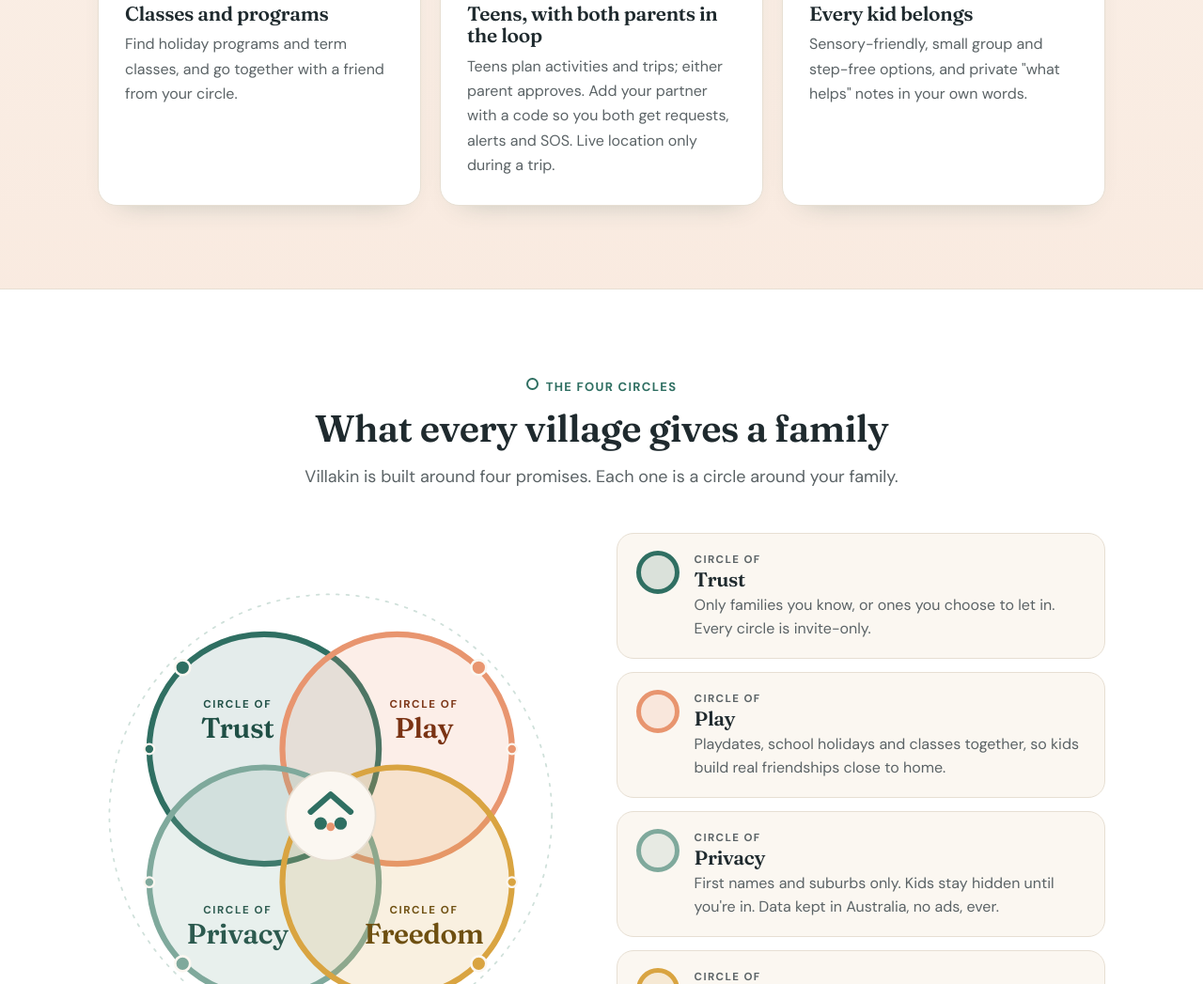
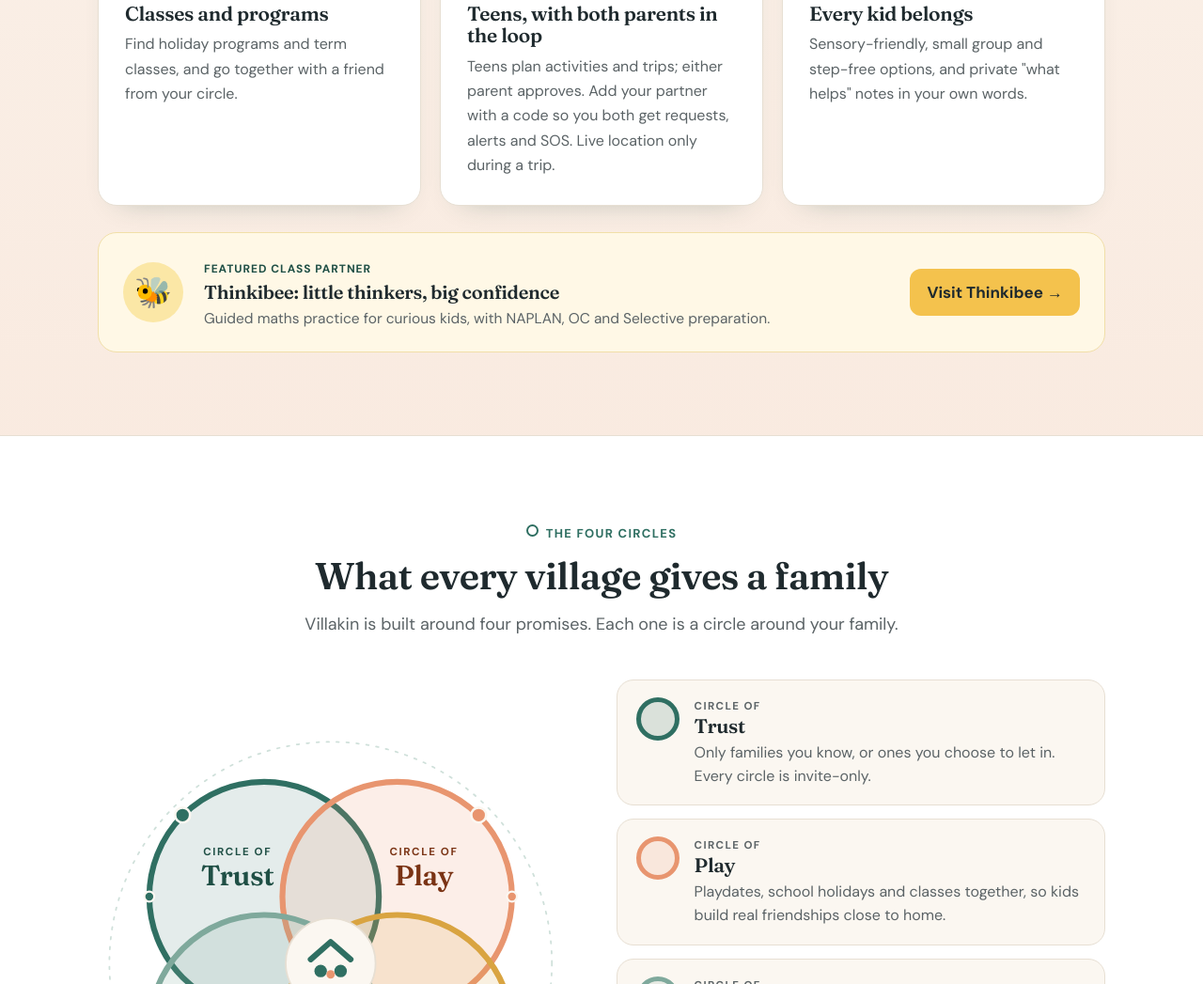
Before and after one commit to amitcode7483/villakin-site, a plain HTML site: page index.html in a window 1280 px wide. Shown: the part 4070-5117 px from the top of the page at 94% size. Drawn offline with Linux system fonts and the light colour scheme.

Commit message:
Home: featured class partner card (Thinkibee) under How it works
Co-Authored-By: Claude Opus 5.5 <noreply@anthropic.com>
Claude-Session: https://claude.ai/code/session_01TiA9gRVB4bsPZez1VtXsnH

```diff
--- a/index.html
+++ b/index.html
@@ -140,6 +140,14 @@
 
     /* Features */
     .grid3 { display: grid; grid-template-columns: repeat(3, minmax(0, 1fr)); gap: 20px; }
+    .partner { margin-top: 28px; display: flex; align-items: center; gap: 22px; flex-wrap: wrap; background: #FFF8E6; border: 1px solid #F1DFA8; border-radius: 20px; padding: 22px 26px; }
+    .partner .bee { width: 64px; height: 64px; flex: 0 0 64px; border-radius: 50%; background: #FBE7A6; display: grid; place-items: center; font-size: 32px; }
+    .partner .txt { flex: 1 1 260px; min-width: 0; }
+    .partner .tag { display: inline-block; font-size: 12px; font-weight: 700; letter-spacing: .08em; text-transform: uppercase; color: var(--primary-dark); margin-bottom: 4px; }
+    .partner h3 { margin: 0 0 4px; font-size: 20px; }
+    .partner p { margin: 0; color: var(--muted); font-size: 15.5px; }
+    .partner a.go { flex: 0 0 auto; background: #F4C24D; color: var(--ink); font-weight: 700; text-decoration: none; border-radius: 12px; padding: 11px 18px; }
+    .partner a.go:hover { background: #EDB42F; }
     section.features-band { background: linear-gradient(180deg, var(--ground) 0%, var(--warm-soft) 160%); }
     .card { position: relative; overflow: hidden; background: var(--surface); border: 1px solid var(--border); border-radius: 20px; padding: 28px; box-shadow: 0 14px 30px -24px rgba(31,79,69,.45); transition: transform .2s ease, box-shadow .2s ease, border-color .2s ease; }
     .card::before { content: ''; position: absolute; inset: 0 0 auto 0; height: 4px; background: var(--primary); }
@@ -401,6 +409,15 @@
           <div class="card"><div class="num">5</div><h3>Teens, with both parents in the loop</h3><p>Teens plan activities and trips; either parent approves. Add your partner with a code so you both get requests, alerts and SOS. Live location only during a trip.</p></div>
           <div class="card"><div class="num">6</div><h3>Every kid belongs</h3><p>Sensory-friendly, small group and step-free options, and private "what helps" notes in your own words.</p></div>
         </div>
+        <div class="partner">
+          <div class="bee" aria-hidden="true">🐝</div>
+          <div class="txt">
+            <span class="tag">Featured class partner</span>
+            <h3>Thinkibee: little thinkers, big confidence</h3>
+            <p>Guided maths practice for curious kids, with NAPLAN, OC and Selective preparation.</p>
+          </div>
+          <a class="go" href="https://www.thinkibee.com.au/" target="_blank" rel="noopener">Visit Thinkibee →</a>
+        </div>
       </div>
     </section>
 
```
